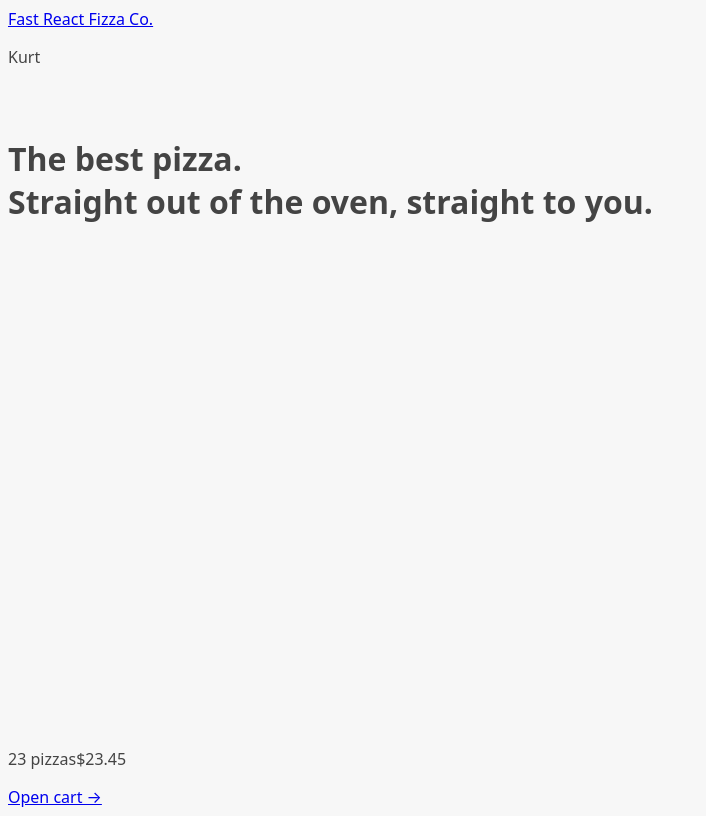
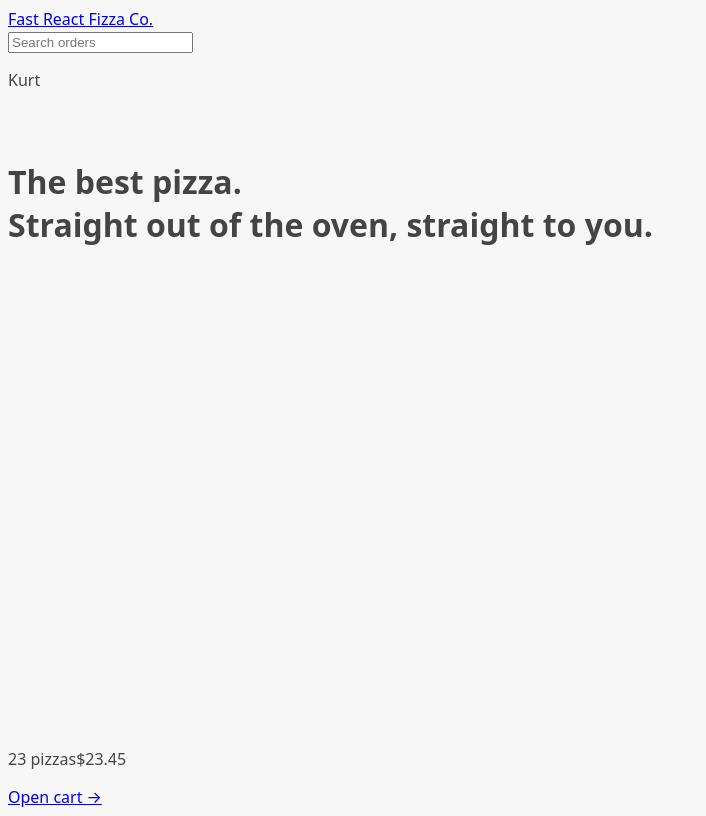
Before and after one commit to TrimiB/fast-react-pizza, a React (Vite) app: page / in a window 1280 px wide. Shown: the whole page, without its empty margins (0-706 px from the left). Built offline with nearby package versions, Linux system fonts and the light colour scheme.

Commit message:
using SearchOrder

```diff
--- a/src/ui/Header.jsx
+++ b/src/ui/Header.jsx
@@ -1,9 +1,11 @@
 import { Link } from 'react-router-dom';
+import SearchOrder from '../features/order/searchOrder';
 
 function Header() {
   return (
     <header>
       <Link to='/'>Fast React Fizza Co.</Link>
+      <SearchOrder />
       <p>Kurt</p>
     </header>
   );
```
